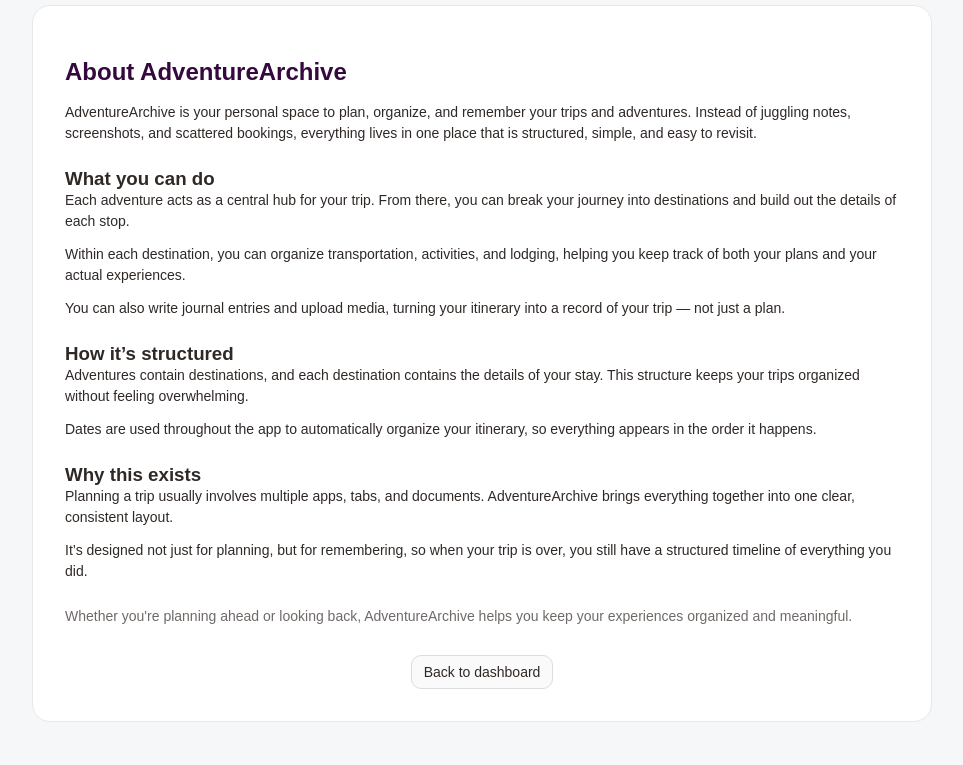
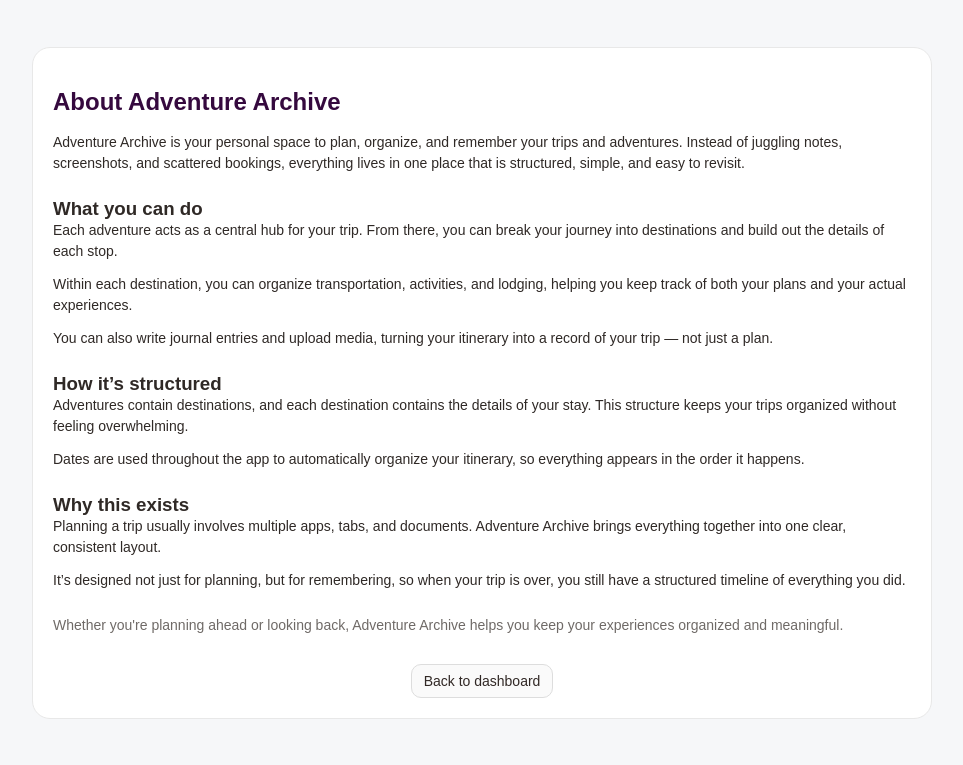
Before and after one commit to ljbrown4/cs412, a Django app: template project/templates/project/information.html in a window 1280 px wide. Shown: the part 35-800 px from the top of the page, without its empty margins (158-1121 px from the left). Run offline with Django 5.2, Linux system fonts and the light colour scheme; the template is opened without the code that fills it, so the values that code supplies are empty.

Commit message:
manual updates computer broken

```diff
--- a/project/templates/project/information.html
+++ b/project/templates/project/information.html
@@ -6,13 +6,13 @@
 
 {% block content %}
 <main class="container">
+    <br>
+    <section class="white-card" style="padding: 20px; max-width: 900px; margin: 0 auto;">
 
-    <section class="white-card" style="padding: 32px; max-width: 900px; margin: 0 auto;">
-
-        <h1 style="color: #35093e; margin-bottom: 16px;">About AdventureArchive</h1>
+        <h1 style="color: #35093e; margin-bottom: 16px;">About Adventure Archive</h1>
 
         <p style="margin-bottom: 18px;">
-            AdventureArchive is your personal space to plan, organize, and remember your trips and adventures.
+            Adventure Archive is your personal space to plan, organize, and remember your trips and adventures.
             Instead of juggling notes, screenshots, and scattered bookings, everything lives in one place that is structured, simple, and easy to revisit.
         </p>
 
@@ -43,7 +43,7 @@
         <h3 style="margin-top: 24px;">Why this exists</h3>
 
         <p style="margin-bottom: 12px;">
-            Planning a trip usually involves multiple apps, tabs, and documents. AdventureArchive brings everything together into one clear, consistent layout.
+            Planning a trip usually involves multiple apps, tabs, and documents. Adventure Archive brings everything together into one clear, consistent layout.
         </p>
 
         <p style="margin-bottom: 12px;">
@@ -51,7 +51,7 @@
         </p>
 
         <p style="margin-top: 24px; color: #6f6a67;">
-            Whether you're planning ahead or looking back, AdventureArchive helps you keep your experiences organized and meaningful.
+            Whether you're planning ahead or looking back, Adventure Archive helps you keep your experiences organized and meaningful.
         </p>
 
         <div style="margin-top: 28px; display: flex; justify-content: center;">
```
